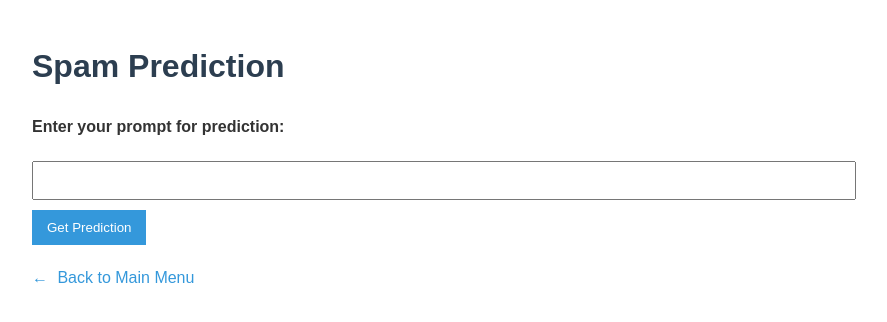
After one commit to sheinhtetsai99/assignment2, a Flask app: page /spam_classifier in a window 1280 px wide. The commit adds this page. Shown: the top 322 px of the page, without its empty margins (208-1095 px from the left). Run offline with Flask 3, Linux system fonts and the light colour scheme; parts of the project's set-up code (start-up, migrations or seed data) failed here and were passed over.

Commit message:
Added spam classifier

```diff
--- a/app.py
+++ b/app.py
@@ -3,11 +3,22 @@ import os
 from dotenv import load_dotenv, dotenv_values
 import openai
 from textblob import TextBlob
+import pickle
+from sentence_transformers import SentenceTransformer
 
 load_dotenv()
 
 os.environ["OPENAI_API_KEY"] = os.getenv("OPENAI_KEY")
 client = openai.OpenAI()
+
+# Load the ML model
+with open('spam_classifier/logistic_regression_model.pkl', 'rb') as model_file:
+    spam_classifier_model = pickle.load(model_file)
+
+bert_model = SentenceTransformer('bert-base-nli-mean-tokens')
+
+# with open('spam_classifier/sentence_transformer_bert.pkl', 'rb') as model_file:
+#     bert_model = pickle.load(model_file)
 
 app = Flask(__name__)
 
@@ -18,6 +29,10 @@ def index():
 @app.route("/ai_agent", methods=["GET","POST"])
 def ai_agent():
     return(render_template("ai_agent.html"))
+
+@app.route("/spam_classifier", methods=["GET","POST"])
+def spam_classifier():
+    return(render_template("model_input_page.html"))
 
 @app.route("/ai_agent_reply", methods=["GET","POST"])
 def ai_agent_reply():
@@ -41,6 +56,7 @@ def joke():
 def sentiment_analysis():
     return render_template("sentiment_analysis.html")
 
+
 @app.route("/sentiment_analysis_reply", methods=["GET","POST"])
 def sentiment_analysis_reply():
     text = request.form.get("text")
@@ -50,5 +66,28 @@ def sentiment_analysis_reply():
                            polarity=round(analysis.polarity, 2),
                            subjectivity=round(analysis.subjectivity, 2))
 
+@app.route("/spam_classifier", methods=["GET"])
+def spam_classifier_input():
+    return render_template("model_input_page.html")
+
+@app.route("/ml_model_predict", methods=["POST"])
+def ml_model_predict():
+    user_input = request.form.get("user_input")
+
+    # Preprocess the input if necessary
+    new_string_vec = bert_model.encode([user_input])
+
+        # Reshape the input to 2D array
+    new_string_vec_2d = new_string_vec.reshape(1, -1)
+
+    # Make prediction using the loaded model
+    prediction = spam_classifier_model.predict(new_string_vec_2d)
+
+    print(f"Prediction: {prediction[0]}")
+
+    # Convert prediction to human-readable format
+
+    return render_template("model_output_page.html", input=user_input, prediction=prediction[0])
+
 if __name__ == "__main__":
     app.run()
--- a/templates/index.html
+++ b/templates/index.html
@@ -77,6 +77,10 @@
         <form action="/sentiment_analysis" method="post">
             <input type="submit" value="Sentiment Analysis" class="joke-button">
         </form>
+
+        <form action="/spam_classifier" method="post">
+            <input type="submit" value="Spam Classifier" class="joke-button">
+        </form>
     </div>
 </body>
 </html>
--- /dev/null
+++ b/templates/model_input_page.html
@@ -0,0 +1,30 @@
+<!DOCTYPE html>
+<html lang="en">
+<head>
+    <meta charset="UTF-8">
+    <meta name="viewport" content="width=device-width, initial-scale=1.0">
+    <title>ML Model Prediction</title>
+    <style>
+        body { font-family: Arial, sans-serif; line-height: 1.6; color: #333; max-width: 800px; margin: 0 auto; padding: 20px; }
+        h1 { color: #2c3e50; }
+        form { margin-top: 20px; }
+        input[type="text"] { width: 100%; padding: 10px; margin-bottom: 10px; }
+        input[type="submit"] { background-color: #3498db; color: white; padding: 10px 15px; border: none; cursor: pointer; }
+        input[type="submit"]:hover { background-color: #2980b9; }
+        .back-link { display: inline-block; margin-top: 20px; color: #3498db; text-decoration: none; }
+        .back-arrow { margin-right: 5px; }
+    </style>
+</head>
+<body>
+    <h1>Spam Prediction</h1>
+
+    <h4>Enter your prompt for prediction:</h4>
+
+    <form action="/ml_model_predict" method="post">
+        <input type="text" id="user_input" name="user_input" required><br>
+        <input type="submit" value="Get Prediction">
+    </form>
+
+    <a href="/" class="back-link"><span class="back-arrow">←</span> Back to Main Menu</a>
+</body>
+</html>
```
Also changed, not shown: templates/model_output_page.html (added, +26 -0 lines), spam_classifier/spam (Text).csv (added), 2 other files.
